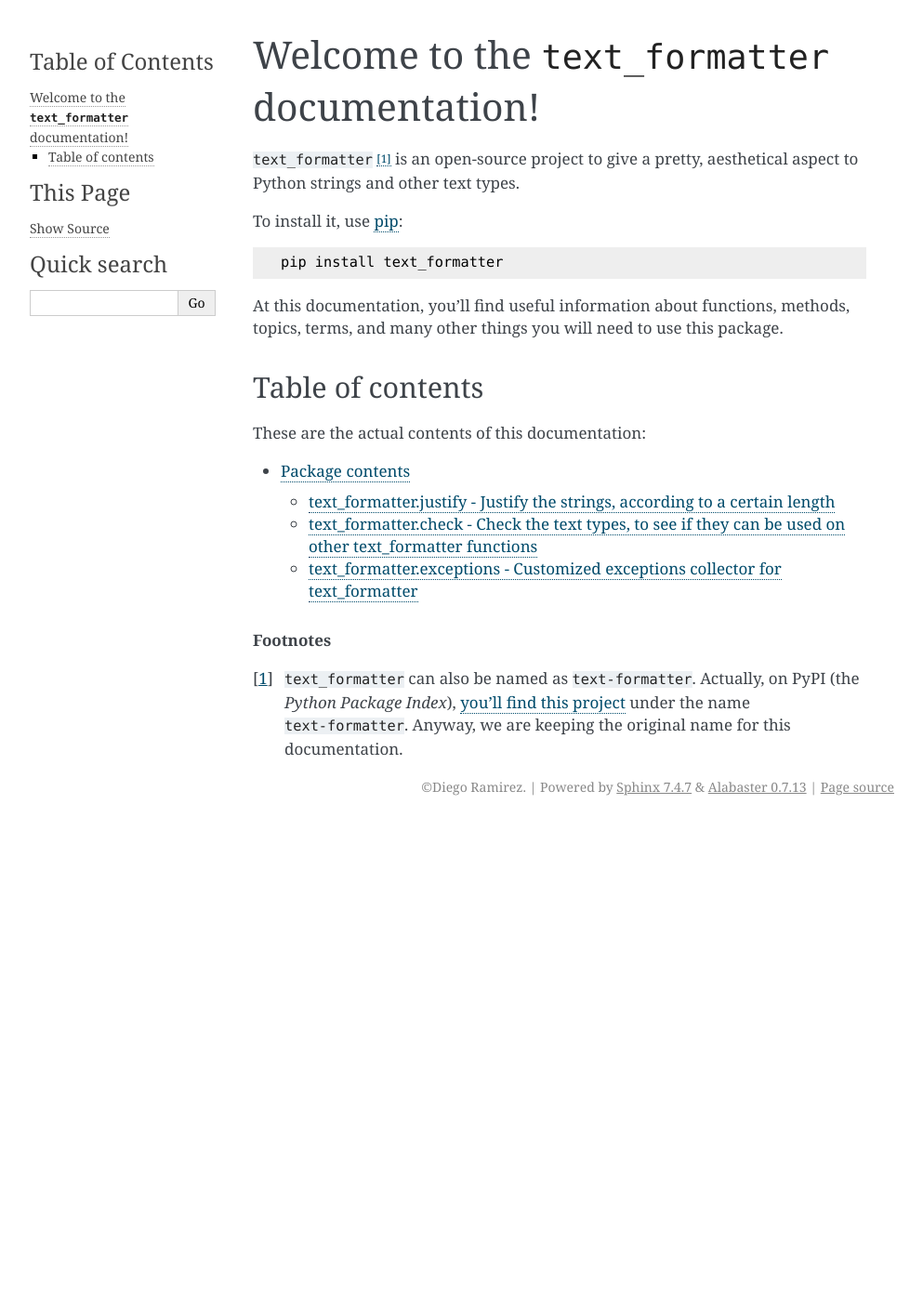
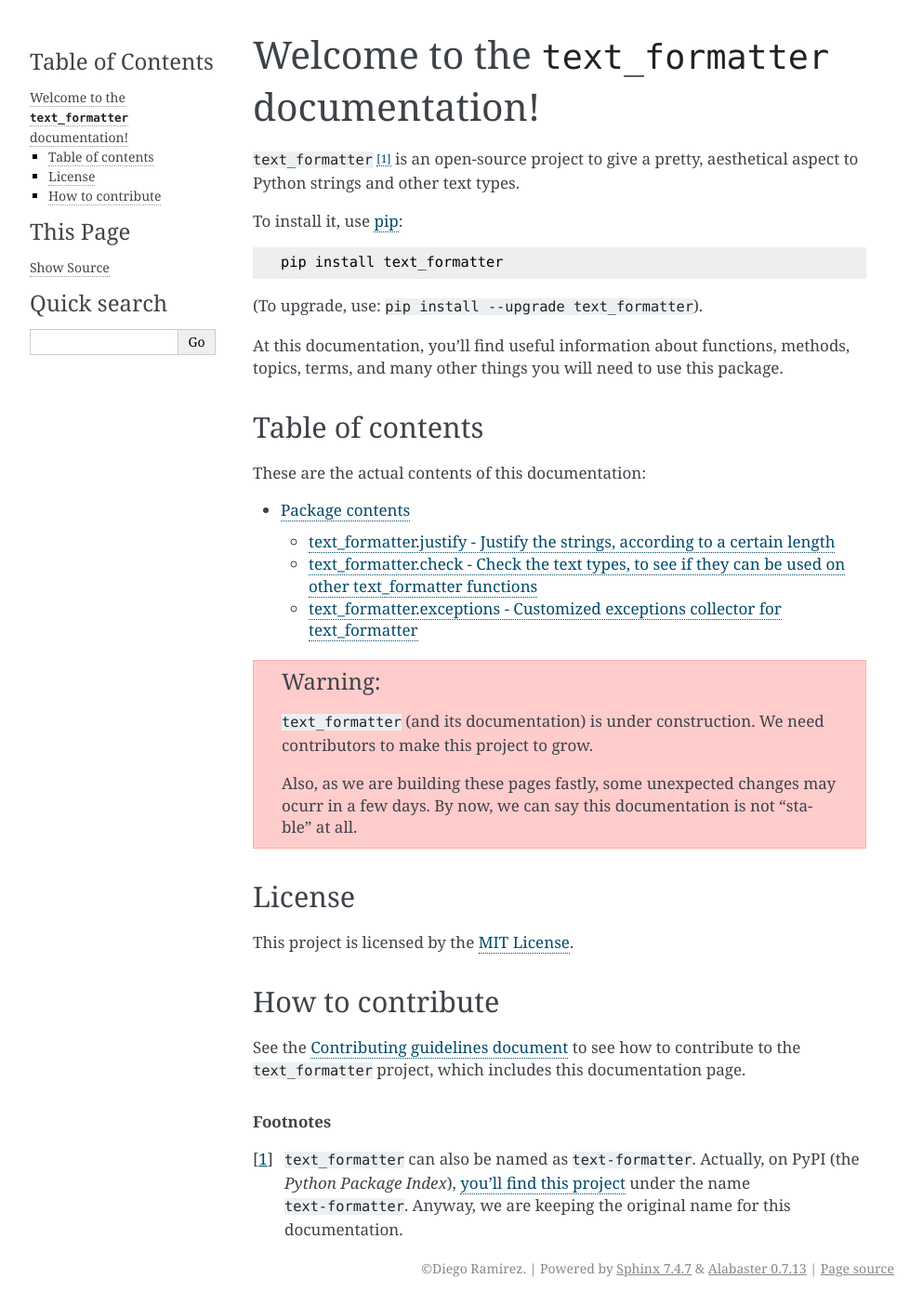
Before and after one commit to DiddiLeija/text_formatter, a Sphinx documentation site: the page built from docs/index.rst, in a window 1280 px wide. Shown: the whole page at 93% size, without its empty margins (148-1141 px from the left). Built offline with Sphinx 7.4.7, drawn with Linux system fonts in a browser that asks for light colours; before the commit the page ends 900 px from its top, so only the background shows below that.

Commit message:
Update index.rst
- Add a "License" section

- Add a "How to contribute" section

- Advice of the possible changes of the documentation/features.

```diff
--- a/docs/index.rst
+++ b/docs/index.rst
@@ -9,6 +9,8 @@ To install it, use `pip <http://pip.pypa.io>`_:
 ::
 
     pip install text_formatter
+
+(To upgrade, use: ``pip install --upgrade text_formatter``).
 
 At this documentation, you'll find useful information about functions,
 methods, topics, terms, and many other things you will need to
@@ -25,6 +27,25 @@ These are the actual contents of this documentation:
   * :ref:`module-check`
   * :ref:`module-exceptions`
 
+.. warning::
+
+   ``text_formatter`` (and its documentation) is under construction. We need contributors to make this project
+   to grow.
+
+   Also, as we are building these pages fastly, some unexpected changes may ocurr in a few days. By now, we can say this
+   documentation is not "stable" at all.
+
+License
+-------
+
+This project is licensed by the `MIT License <http://github.com/diddileija/text_formatter/blob/main/LICENSE.txt>`_.
+
+How to contribute
+-----------------
+
+See the `Contributing guidelines document <http://github.com/diddileija/text_formatter/blob/main/CONTRIBUTING.md>`_ to see how to contribute
+to the ``text_formatter`` project, which includes this documentation page.
+
 .. rubric:: Footnotes
 
 .. [#f1] ``text_formatter`` can also be named as ``text-formatter``. Actually, on PyPI (the *Python Package Index*), `you'll find this project <http://pypi.org/project/text-formatter>`_ under the name ``text-formatter``. Anyway, we are keeping the original name for this documentation.
```
